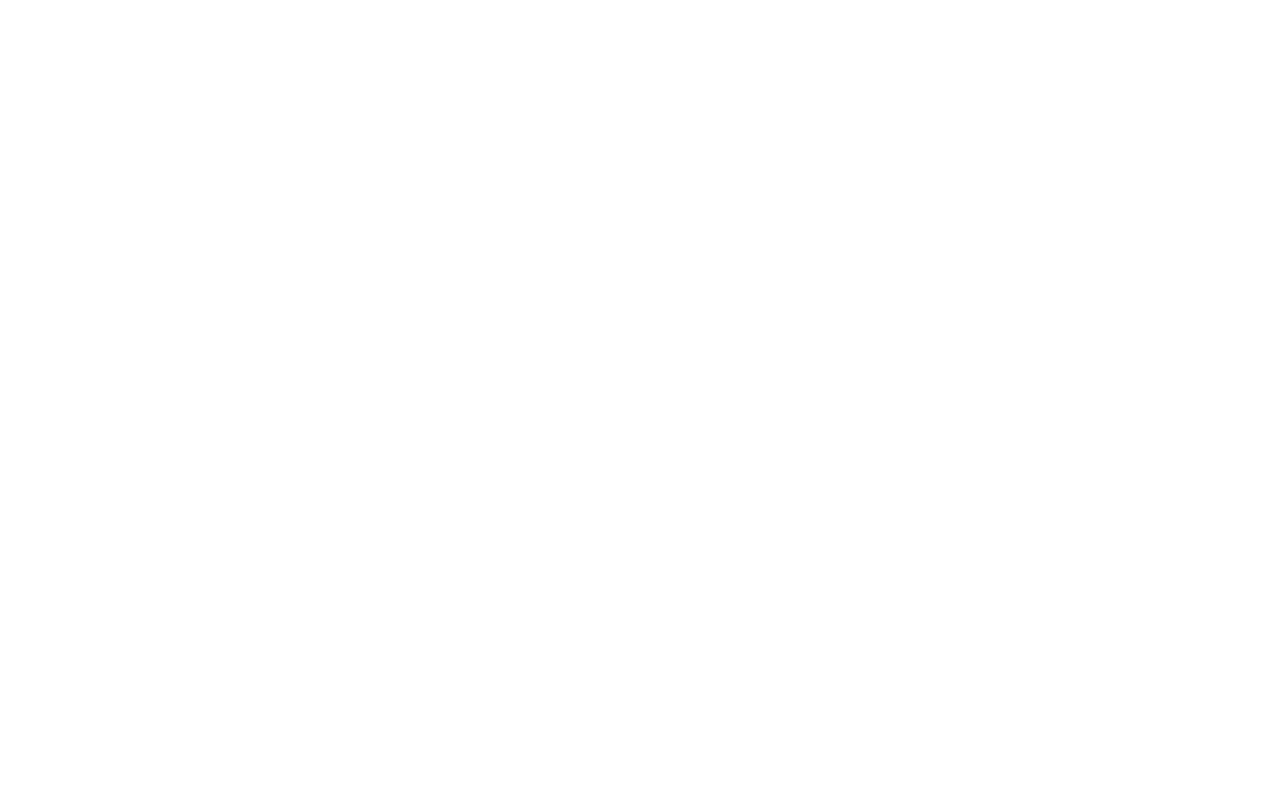
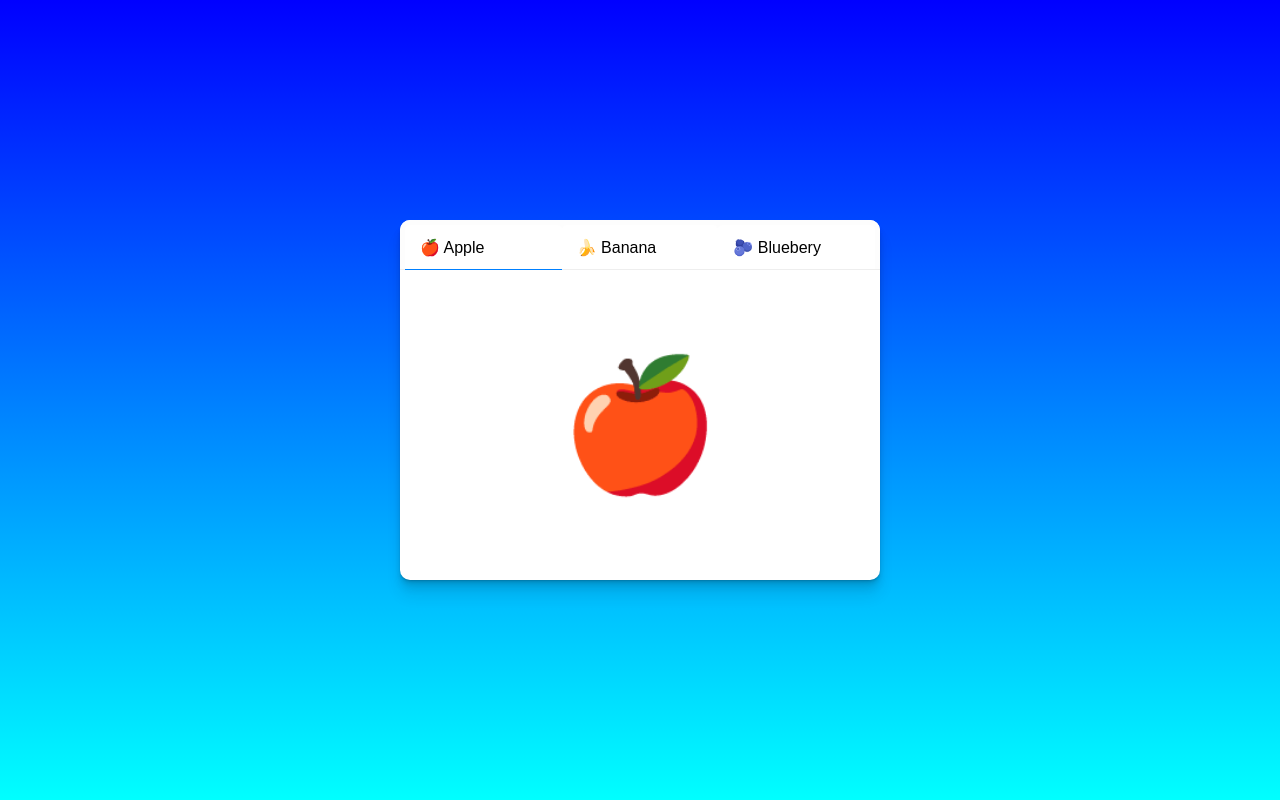
Before and after one commit to RikutoOgaki/framer-motion, a Next.js app: page /samples/01 in a window 1280 px wide. Built offline with nearby package versions, Linux system fonts and the light colour scheme.

Commit message:
nextframer

```diff
--- /dev/null
+++ b/src/pages/samples/01/index.module.scss
@@ -0,0 +1,132 @@
+.wrap {
+    width: 100%;
+    height: 100vh;
+    overflow: hidden;
+    display: flex;
+    justify-content: center;
+    align-items: center;
+    background: linear-gradient(blue, aqua);
+
+    .viw {
+        width: 48rem;
+        height: 36rem;
+        border-radius: 10px;
+        background-color: #fff;
+        box-shadow: 0 1px 1px hsl(0deg 0% 0% / 0.075),
+            0 2px 2px hsl(0deg 0% 0% / 0.075), 0 4px 4px hsl(0deg 0% 0% / 0.075),
+            0 8px 8px hsl(0deg 0% 0% / 0.075), 0 16px 16px hsl(0deg 0% 0% / 0.075);
+        display: flex;
+        flex-direction: column;
+
+        .nav {
+            background: #fdfdfd;
+            padding: 5px 5px 0;
+            border-radius: 10px;
+            border-bottom-left-radius: 0;
+            border-bottom-right-radius: 0;
+            border-bottom: 1px solid #eeeeee;
+            height: 44px;
+
+            ul,
+            li {
+                list-style: none;
+                padding: 0;
+                margin: 0;
+                font-family: 'popping', sans-serif;
+                font-weight: 500;
+                font-size: 1.6rem;
+            }
+
+            ul {
+                display: flex;
+                width: 100%;
+
+                li {
+                    border-radius: 5px;
+                    border-bottom-left-radius: 0;
+                    border-bottom-right-radius: 0;
+                    width: 100%;
+                    padding: 10px 15px;
+                    position: relative;
+                    background: white;
+                    cursor: pointer;
+                    height: 24px;
+                    display: flex;
+                    justify-content: space-between;
+                    align-items: center;
+                    flex: 1;
+                    min-width: 0;
+                    position: relative;
+                    user-select: none;
+
+                    .underline {
+                        position: absolute;
+                        left: 0;
+                        right: 0;
+                        top: 4.4rem;
+                        height: .1rem;
+                        background: linear-gradient(blue, aqua);
+                    }
+
+                    li button {
+                        width: 20px;
+                        height: 20px;
+                        border: 0;
+                        background: #fff;
+                        border-radius: 3px;
+                        display: flex;
+                        justify-content: center;
+                        align-items: center;
+                        stroke: #000;
+                        margin-left: 10px;
+                        cursor: pointer;
+                        flex-shrink: 0;
+                    }
+                }
+            }
+        }
+
+        .main {
+            display: flex;
+            justify-content: center;
+            align-items: center;
+            font-size: 12.8rem;
+            flex-grow: 1;
+            user-select: none;
+        }
+    }
+
+    .tabs {
+        flex-grow: 1;
+        display: flex;
+        justify-content: flex-start;
+        align-items: flex-end;
+        flex-wrap: nowrap;
+        width: 100%;
+    }
+
+    .background {
+        position: absolute;
+        top: 0;
+        left: 0;
+        bottom: 0;
+        width: 300px;
+        background: #fff;
+    }
+
+    .add-item {
+        width: 30px;
+        height: 30px;
+        background: #eee;
+        border-radius: 50%;
+        border: 0;
+        cursor: pointer;
+        align-self: center;
+    }
+
+    .add-item:disabled {
+        opacity: 0.4;
+        cursor: default;
+        pointer-events: none;
+    }
+}
--- a/src/pages/samples/01/index.tsx
+++ b/src/pages/samples/01/index.tsx
@@ -1,7 +1,47 @@
+import { useState } from 'react'
+import { initialTabs as tabs } from './ingredient'
+import { motion, AnimatePresence } from 'framer-motion'
+import style from './index.module.scss'
+
 export default function Sample01() {
+
+    const [state, setState] = useState(tabs[0])
+
     return (
         <>
-
+            <div className={style.wrap}>
+                <div className={style.viw}>
+                    <nav className={style.nav}>
+                        <ul>
+                            {tabs.map((item) => (
+                                <li
+                                    key={item.label}
+                                    className={item === state ? style.select : undefined}
+                                    onClick={() => setState(item)}
+                                >
+                                    {`${item.icon} ${item.label}`}
+                                    {item === state ? (
+                                        <motion.div className={style.underline} layoutId={'underline'} />
+                                    ) : null}
+                                </li>
+                            ))}
+                        </ul>
+                    </nav>
+                    <main className={style.main}>
+                        <AnimatePresence mode='wait'>
+                            <motion.div
+                                key={state ? state.label : 'empty'}
+                                initial={{ y: 10, opacity: 0 }}
+                                animate={{ y: 0, opacity: 1 }}
+                                exit={{ y: -10, opacity: 0 }}
+                                transition={{ duration: .2 }}
+                            >
+                                {state ? state.icon : '😋'}
+                            </motion.div>
+                        </AnimatePresence>
+                    </main>
+                </div>
+            </div>
         </>
     )
 }
--- /dev/null
+++ b/src/pages/samples/01/ingredient.ts
@@ -0,0 +1,20 @@
+export interface Ingredient {
+    icon: string,
+    label: string
+}
+
+export const allIngredient = [
+    { icon: '🍎', label: 'Apple' },
+    { icon: '🍌', label: 'Banana' },
+    { icon: '🫐', label: 'Bluebery' }
+]
+
+const [Apple, Banana, Bluebery] = allIngredient
+export const initialTabs = [Apple, Banana, Bluebery]
+
+export function getNextIngredient(
+    ingredients: Ingredient[]
+): Ingredient | undefined {
+    const exing = new Set(ingredients)
+    return allIngredient.find((ingredients) => !exing.has(ingredients))
+}
--- a/src/styles/globals.css
+++ b/src/styles/globals.css
@@ -1,4 +1,5 @@
-html {
+html,
+body {
   font-size: 62.5%;
   margin: 0;
   padding: 0;
```
Also changed, not shown: src/pages/index.tsx (+10 -1 lines), src/pages/samples/01/Array-utils.ts (added, +16 -0 lines).
